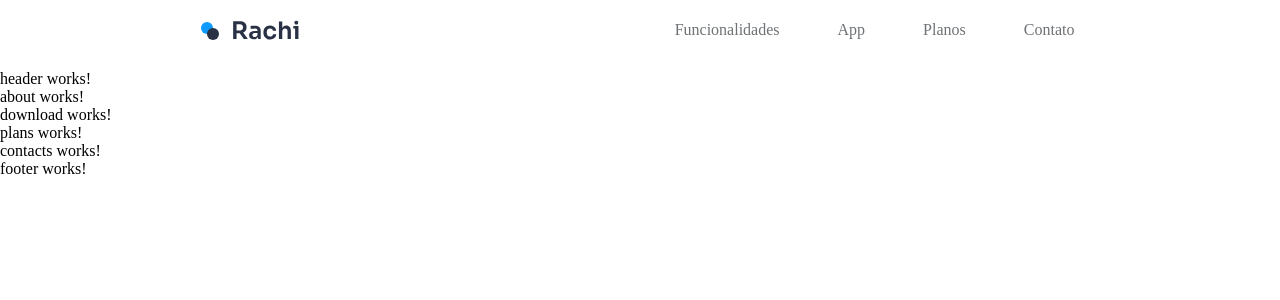
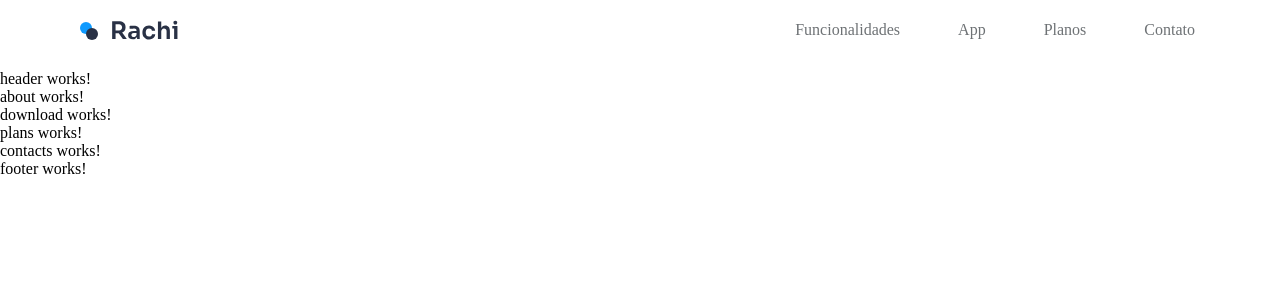
Before and after one commit to GustavoCremonez/Rachi, an Angular app: page / in a window 1280 px wide. Shown: the top 300 px of the page. Built offline with nearby package versions, Linux system fonts and the light colour scheme.

Commit message:
:lipstick: fix: Espaçamento dos elementos dentro do menu

```diff
--- a/src/app/components/menubar/menubar.component.scss
+++ b/src/app/components/menubar/menubar.component.scss
@@ -1,8 +1,8 @@
 nav {
   display: flex;
-  justify-content: space-around;
+  justify-content: space-between;
   height: 70px;
-  padding: 1rem;
+  padding: 1rem 5rem;
 
   img {
     width: 100px;
```
